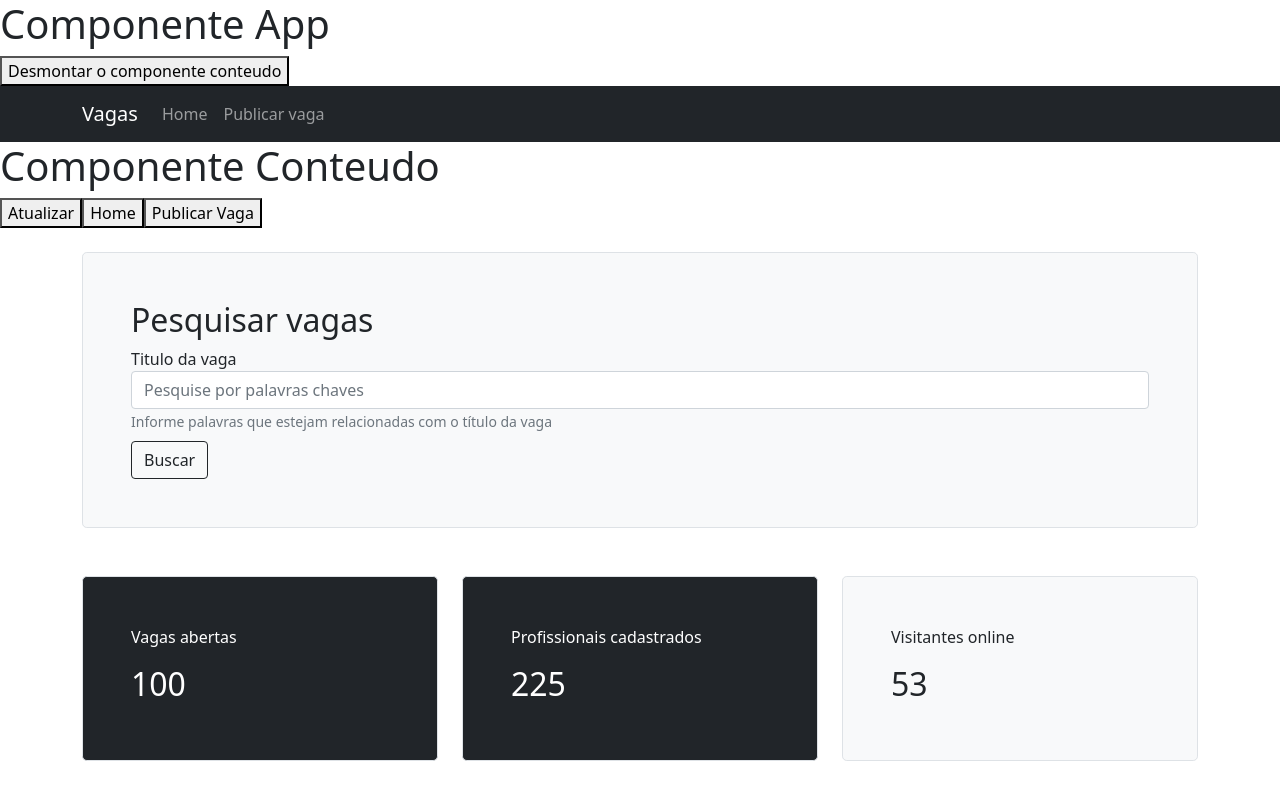
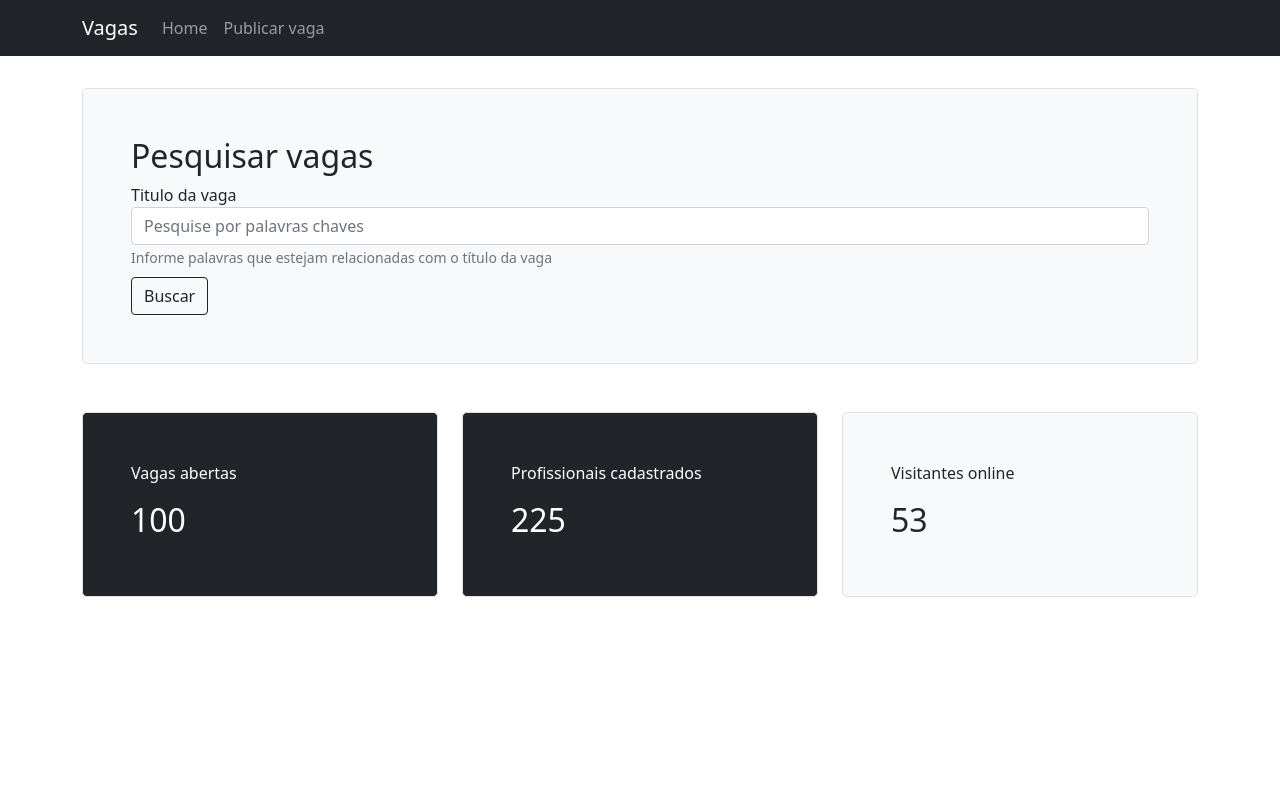
Before and after one commit to murilloaguiar/vagas-front, a Vue app: page / in a window 1280 px wide. Built offline with nearby package versions, Linux system fonts and the light colour scheme.

Commit message:
Navegando entre o componentes home e publicar vagar por meio do componente topo padrão

```diff
--- a/src/App.vue
+++ b/src/App.vue
@@ -1,15 +1,17 @@
 <template>
    <div>
-      <h1>Componente App</h1>
-      <button @click="desmontarComponente()">Desmontar o componente conteudo</button>
-      <!-- <topo-padrao @eventoParaPai="acao($event)" /> -->
+
+      <!--<button @click="desmontarComponente()">Desmontar o componente conteudo</button>
+      <topo-padrao @eventoParaPai="acao($event)" /> -->
 
       <!-- executando a função enviada como callback no componente filho
       <topo-padrao @eventoParaPai="$event('Texto 1', 125)" />-->
 
-      <topo-padrao :funcaoCallback="acao"/>
+      <!-- <topo-padrao :funcaoCallback="acao"/> -->
 
-      <conteudo v-if="visibilidade"></conteudo>
+      <topo-padrao @navegar="componente = $event"/>
+
+      <conteudo v-if="visibilidade" :conteudo="componente"></conteudo>
    </div>
 
 </template>
@@ -25,18 +27,20 @@ export default {
       TopoPadrao,
    },
    data: ()=>({
-      visibilidade: true
+      visibilidade: true,
+      componente: 'Home'
    }),
-   methods:{
-      desmontarComponente(){
-         this.visibilidade = false
-      },
-      acao(/*event*/ p1, p2){
-         //console.log(event.msg)
-         console.log('função de callback definida no componente pai e chamada no componente filho')
-         console.log(p1, p2)
-      }
-   }
+
+   // methods:{
+   //    desmontarComponente(){
+   //       this.visibilidade = false
+   //    },
+   //    acao(/*event*/ p1, p2){
+   //       //console.log(event.msg)
+   //       console.log('função de callback definida no componente pai e chamada no componente filho')
+   //       console.log(p1, p2)
+   //    }
+   // }
 }
 </script>
 
--- a/src/components/layouts/Conteudo.vue
+++ b/src/components/layouts/Conteudo.vue
@@ -1,10 +1,12 @@
 <template>
   <div>
       <h1>{{titulo}}</h1>
-      <button @click="atualizarComponente()">Atualizar</button>
+      <!-- <button @click="atualizarComponente()">Atualizar</button>
       <button @click="conteudo = 'home'">Home</button>
       <button @click="conteudo = 'publicar-vaga'">Publicar Vaga</button>
-      <!-- renderizar de modo dinâmico os componentes home e publicar-vaga e colocando eles em cache, preservando suas instâncias -->
+      renderizar de modo dinâmico os componentes home e publicar-vaga e colocando eles em cache, preservando suas instâncias -->
+
+
       <keep-alive>
          <component :is="conteudo"/>
       </keep-alive>
@@ -21,13 +23,20 @@
    import PublicarVaga from '@/components/views/PublicarVaga.vue'
    export default {
       name: 'Conteudo',
+
+      props:{
+         conteudo: {
+            type: String,
+            required: true
+         }
+      },
+
       components:{
          Home,
          PublicarVaga
       },
 
-      data: ()=>({
-         conteudo: 'home',
+      /*data: ()=>({
          teste: 'O componente foi criado',
          titulo: 'Componente Conteudo'
       }),
@@ -36,7 +45,7 @@
          atualizarComponente(){
             this.titulo+='*'
          }
-      },
+      },*/
       /*
       beforeCreate(){
          console.log('Antes de criar', this.teste)
--- a/src/components/layouts/TopoPadrao.vue
+++ b/src/components/layouts/TopoPadrao.vue
@@ -19,12 +19,16 @@
             <li class="nav-item">
                <!-- <a class="nav-link" href="#" @click="navegarPara()">Home</a> -->
 
-               <a class="nav-link" href="#" @click="funcaoCallback('Teste 1', 200)">Home</a>
+               <!-- <a class="nav-link" href="#" @click="funcaoCallback('Teste 1', 200)">Home</a> -->
+
+               <a class="nav-link" href="#" @click="navegarPara('Home')">Home</a>
             </li>
             <li class="nav-item">
                <!-- <a class="nav-link" href="#" @click="navegarPara()">Publicar vaga</a> -->
 
-               <a class="nav-link" href="#" @click="funcaoCallback('Teste 2', 300)">Publicar vaga</a>
+               <!-- <a class="nav-link" href="#" @click="funcaoCallback('Teste 2', 300)">Publicar vaga</a> -->
+
+               <a class="nav-link" href="#" @click="navegarPara('PublicarVaga')">Publicar vaga</a>
             </li>
          </ul>
 
@@ -38,9 +42,15 @@
 export default {
    name: "Topo", //definindo manualmente o nove do componente
 
-   props:{
+   methods:{
+      navegarPara(componente){
+         this.$emit('navegar', componente)
+      }
+   }
+
+   /*props:{
       funcaoCallback: Function
-   },
+   },*/
 
    /*methods:{
       navegarPara(){
```
